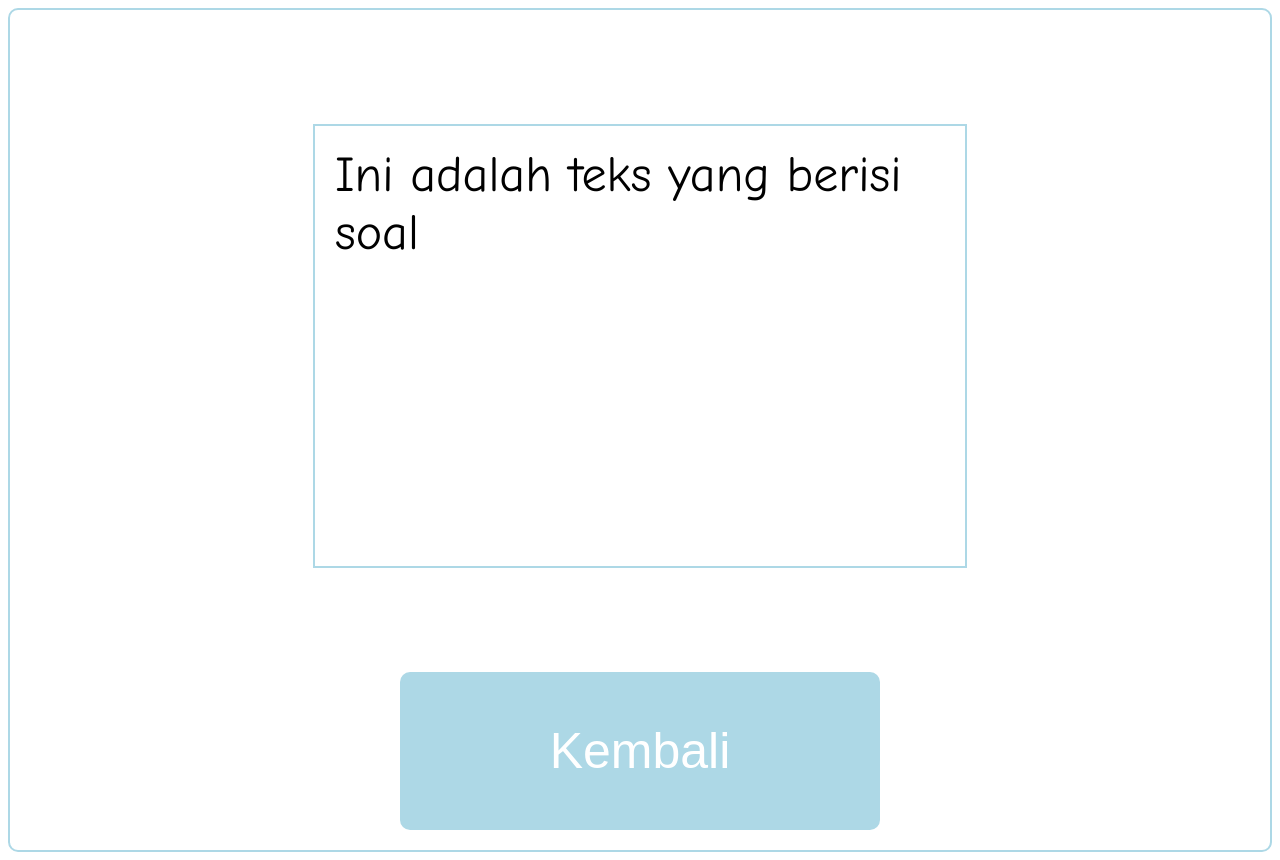
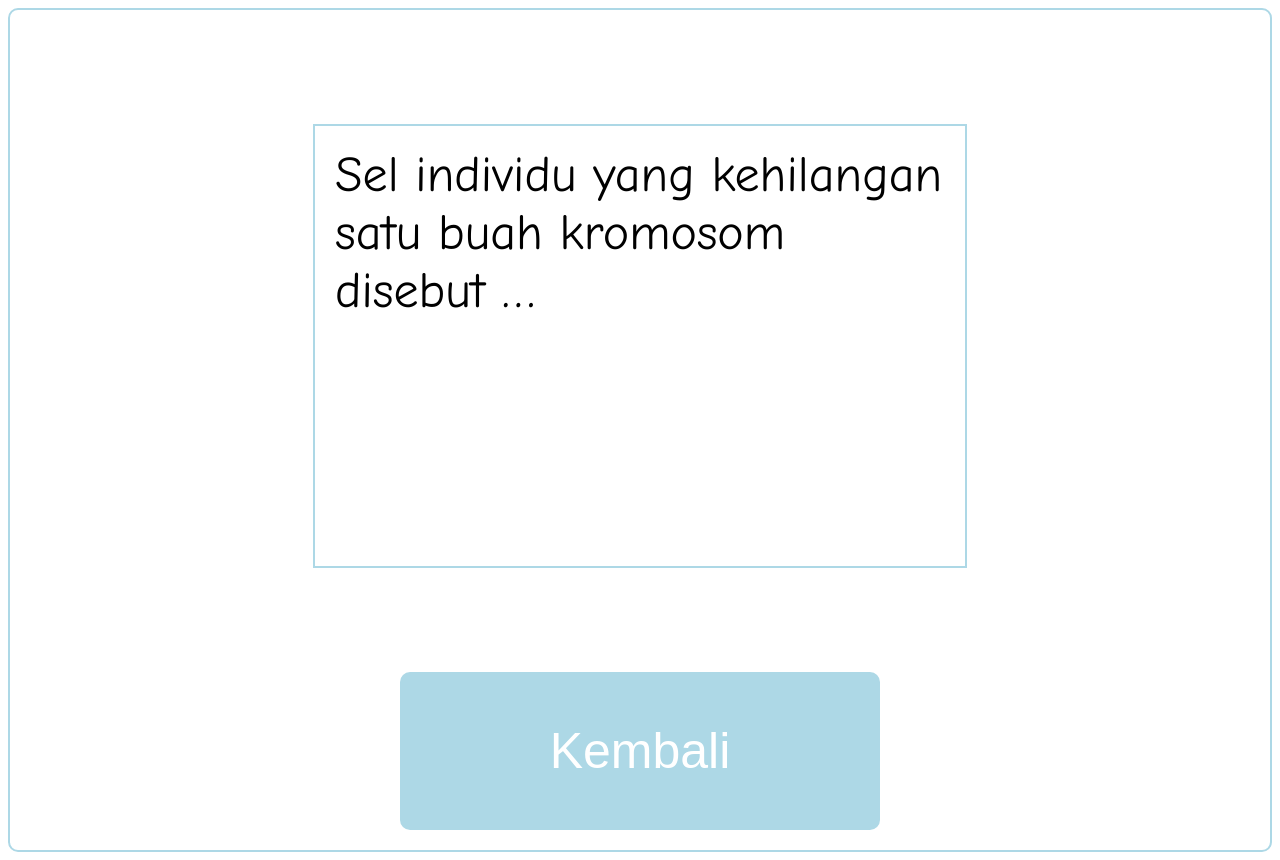
Before and after one commit to IrOsens/irdam-UlarTangga.github.io, a plain HTML site: page soal/soal-20.html in a window 1280 px wide. Drawn offline with Linux system fonts and the light colour scheme.

Commit message:
Update soal-20.html

```diff
--- a/soal/soal-20.html
+++ b/soal/soal-20.html
@@ -4,7 +4,7 @@
 </head>
 <body>
     <div id="textContainer">
-        <p id="text">Ini adalah teks yang berisi soal</p>
+        <p id="text">Sel individu yang kehilangan satu buah kromosom disebut …</p>
         <button id="backButton">Kembali</button>
       </div>
 
```
